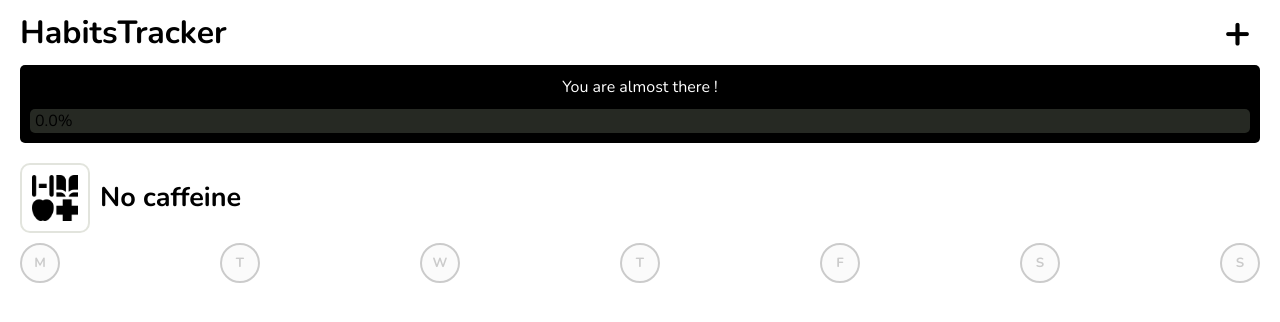
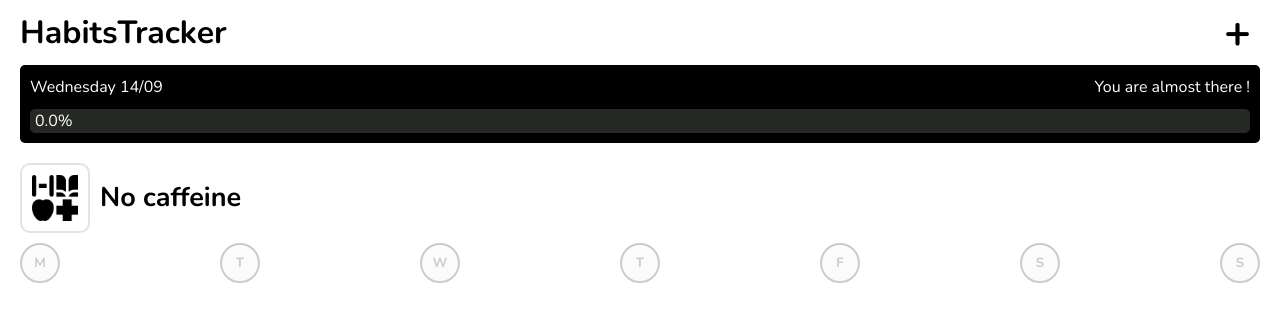
Before and after one commit to lightcom1/habits-tracker, a React (Vite) app: page / in a window 1280 px wide. Shown: the top 322 px of the page. Built offline with nearby package versions, Linux system fonts and the light colour scheme.

Commit message:
added current date & fixed percent when adding new habit

```diff
--- a/src/App.tsx
+++ b/src/App.tsx
@@ -5,11 +5,11 @@ import Habits from './components/habits/Habits';
 import { useHabit } from './hooks/useHabit';
 
 function App() {
-	const { habits, setHabits, toggleHabit, percent } = useHabit();
+	const { habits, setHabits, toggleHabit, percent, setPercent } = useHabit();
 
 	return (
 		<>
-			<Header setHabits={setHabits} />
+			<Header setHabits={setHabits} setPercent={setPercent}/>
 			<main>
 				<ProgressBar percent={percent} />
 				<Habits habits={habits} toggleHabit={toggleHabit} />
--- a/src/components/habits/Habits.module.scss
+++ b/src/components/habits/Habits.module.scss
@@ -28,6 +28,7 @@
 	justify-content: space-between;
 
 	button {
+		user-select: none;
 		border-radius: 50%;
 		border: 2px solid #000;
 		opacity: 20%;
--- a/src/components/header/Header.module.scss
+++ b/src/components/header/Header.module.scss
@@ -32,7 +32,8 @@
 .form {
 	position: absolute;
 	top: 72px;
-	right: 30px;
+	right: 50%;
+	translate: 50%;
 	display: none;
 	animation: zoomIn 0.6s;
 
@@ -58,7 +59,7 @@
 
 .inputHabitName {
 	outline: none;
-	padding: 20px 25px;
+	padding: 20px 30px;
 	padding-right: 75px;
 	border-radius: 5px;
 	font-size: 18px;
--- a/src/components/header/Header.tsx
+++ b/src/components/header/Header.tsx
@@ -3,16 +3,22 @@ import styles from './Header.module.scss';
 import cn from 'clsx';
 import { IHabit } from '../habits/habit.interface';
 
-const Header: FC<{ setHabits: Dispatch<SetStateAction<IHabit[]>> }> = ({
-	setHabits,
-}) => {
+const Header: FC<{
+	setHabits: Dispatch<SetStateAction<IHabit[]>>;
+	setPercent: Dispatch<SetStateAction<number>>;
+}> = ({ setHabits, setPercent }) => {
 	const [isShow, setIsShow] = useState(false);
 	const [habitName, setHabitName] = useState('');
 
 	const addNewHabit = () => {
 		if (habitName === '') return;
 
-		setHabits(prev => [
+		setHabits(prev => {
+			setPercent((prevPercent: number) => {
+				return prevPercent - prevPercent / (prev.length + 1);
+			});
+
+			return [
 				{
 					id: prev.length + 1,
 					img: './habit.png',
@@ -20,7 +26,8 @@ const Header: FC<{ setHabits: Dispatch<SetStateAction<IHabit[]>> }> = ({
 					completed: [false, false, false, false, false, false, false],
 				},
 				...prev,
-		]);
+			];
+		});
 
 		setHabitName('');
 		setIsShow(false);
@@ -28,7 +35,7 @@ const Header: FC<{ setHabits: Dispatch<SetStateAction<IHabit[]>> }> = ({
 
 	return (
 		<header className={styles.header}>
-			<h1 className=''>HabitsTracker</h1>
+			<h1>HabitsTracker</h1>
 			<button
 				className={cn(styles.addHabit, {
 					[styles.rotate]: isShow,
--- a/src/components/progress-bar/ProgressBar.module.scss
+++ b/src/components/progress-bar/ProgressBar.module.scss
@@ -8,7 +8,8 @@
 .progressHeader {
 	color: #fff;
 	margin-bottom: 10px;
-	text-align: center;
+	display: flex;
+	justify-content: space-between;
 }
 
 .progressBar {
@@ -16,8 +17,7 @@
 	text-align: center;
 	border-radius: 5px;
 	overflow: hidden;
-	padding-left: 5px;
-	color: #000;
+	text-indent: 5px;
 
 	div {
 		background: #f5f6f7;
--- a/src/components/progress-bar/ProgressBar.tsx
+++ b/src/components/progress-bar/ProgressBar.tsx
@@ -1,12 +1,35 @@
 import { FC } from 'react';
 import styles from './ProgressBar.module.scss';
+const weekDays = [
+	'Sunday',
+	'Monday',
+	'Tuesday',
+	'Wednesday',
+	'Thursday',
+	'Friday',
+	'Saturday',
+];
 
 const ProgressBar: FC<{ percent: number }> = ({ percent }) => {
+	const date = new Date();
+
 	return (
 		<section className={styles.progressWrapper}>
-			<div className={styles.progressHeader}> You are almost there ! </div>
+			<div className={styles.progressHeader}>
+				<span>
+					{weekDays[date.getDay()]} {date.getDate()}/
+					{`${date.getMonth() + 1}`.padStart(2, '0')}
+				</span>
+				You are almost there !
+			</div>
 			<div className={styles.progressBar}>
-				<div style={{ width: percent + '%' }}>{percent.toFixed(1)}%</div>
+				<div
+					style={{
+						width: percent > 0 ? percent + '%' : 0,
+						color: percent > 0 ? '#000' : '#fff',
+					}}>
+					{percent > 0 ? percent.toFixed(1) : '0.0'}%
+				</div>
 			</div>
 		</section>
 	);
--- a/src/hooks/useHabit.tsx
+++ b/src/hooks/useHabit.tsx
@@ -34,5 +34,5 @@ export const useHabit = () => {
 		);
 	};
 
-	return {habits, percent, toggleHabit, setHabits}
+	return {habits, percent, toggleHabit, setHabits, setPercent}
 }
```
Lines whose indentation alone changed are shown as unchanged.
